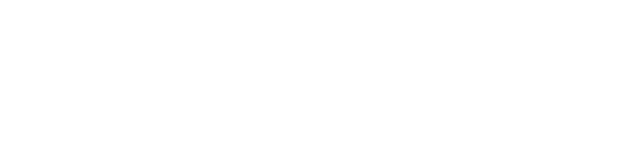
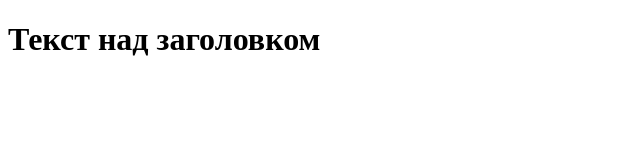
Before and after one commit to Leonid123LM/git-start, a plain HTML site: page src/test.html in a window 1280 px wide. Shown: the whole page, without its empty margins (0-640 px from the left). Drawn offline with Linux system fonts and the light colour scheme.

Commit message:
test.html  changed

```diff
--- a/src/test.html
+++ b/src/test.html
@@ -2,8 +2,9 @@
 <html lang="en">
 <head>
     <meta charset="UTF-8">
-    <title>Title path 1</title>
+    <title>Title path 1  еще одно изменение </title>
 </head>
+<h1> Текст над заголовком </h1>
 <body>
 
 </body>
```
